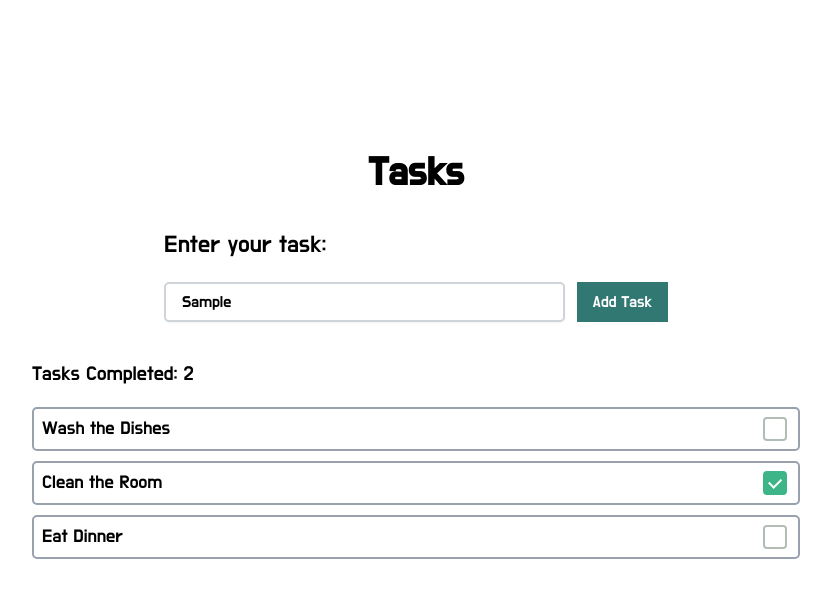
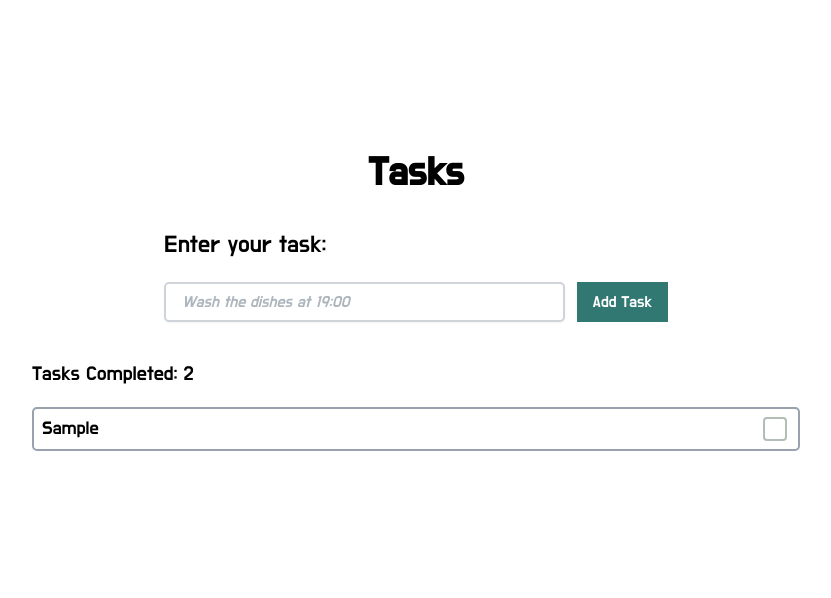
Before and after one commit to SubhankitDam/react-ts-tasks, a React (Vite) app: page / in a window 1280 px wide. Both pictures are taken after typing "Sample" into the empty fields and a click on the button "Add Task". Shown: the top 598 px of the page, without its empty margins (224-1055 px from the left). Built offline with nearby package versions, Linux system fonts and the light colour scheme; a web font is replaced by a local one.

Commit message:
feat: add event handlers for task input and dynamically show the tasks

```diff
--- a/src/App.tsx
+++ b/src/App.tsx
@@ -1,12 +1,39 @@
+import { useState } from 'react';
 import { Input } from './components/Input.tsx';
 import { List } from './components/List.tsx';
+import { type Task } from './types.ts';
 import './App.css';
 
 function App() {
+  const [tasks, setTasks] = useState<Task[]>([]);
+  const [taskInput, setTaskInput] = useState('');
+
+  const addTask = (taskInput: string): void => {
+    if (!taskInput) {
+      alert('Please enter a task.');
+      return;
+    }
+
+    setTasks([
+      ...tasks,
+      {
+        taskId: Date.now().toString(),
+        description: taskInput,
+        isCompleted: false,
+      },
+    ]);
+
+    setTaskInput('');
+  };
+
   return (
     <>
-      <Input />
-      <List />
+      <Input
+        taskInput={taskInput}
+        setTaskInput={setTaskInput}
+        addTask={addTask}
+      />
+      <List tasks={tasks} />
     </>
   );
 }
--- a/src/components/Input.tsx
+++ b/src/components/Input.tsx
@@ -1,6 +1,29 @@
 import './Input.css';
 
-export function Input() {
+export type TaskInputProps = {
+  readonly taskInput: string;
+  readonly setTaskInput: (taskInput: string) => void;
+  readonly addTask: (taskInput: string) => void;
+};
+
+export function Input({ taskInput, setTaskInput, addTask }: TaskInputProps) {
+  const handleChange = (
+    event: React.ChangeEvent<HTMLInputElement, HTMLInputElement>,
+  ) => {
+    setTaskInput(event.target.value);
+  };
+
+  const handleClick = () => addTask(taskInput);
+
+  const handleKeyDown = (event: React.KeyboardEvent<HTMLInputElement>) => {
+    if (event.key === 'Enter') {
+      handleClick();
+    }
+    if (event.key === 'Escape') {
+      setTaskInput('');
+    }
+  }
+
   return (
     <div className="task-input-container">
       <h2 className="title">Tasks</h2>
@@ -12,8 +35,13 @@ export function Input() {
         placeholder="Wash the dishes at 19:00"
         className="task-input"
         id="task"
+        value={taskInput}
+        onChange={handleChange}
+        onKeyDown={handleKeyDown}
       />
-      <button className="btn">Add Task</button>
+      <button className="btn" onClick={handleClick}>
+        Add Task
+      </button>
     </div>
   );
 }
--- a/src/components/List.tsx
+++ b/src/components/List.tsx
@@ -1,12 +1,26 @@
-import { Task } from './Task.tsx';
+import { TaskItem } from './TaskItem.tsx';
+import { type Task } from '../types.ts';
 import './List.css';
 
-export function List() {
+interface TaskProps {
+  readonly tasks: readonly Task[];
+}
+
+export function List({ tasks }: TaskProps) {
   return (
     <div className="task-list-container">
       <p className="tasks-completed">Tasks Completed: 2</p>
       <ul className="task-list">
-        <Task />
+        {tasks.map((task) => {
+          return (
+            <TaskItem
+              key={task.taskId}
+              taskId={task.taskId}
+              description={task.description}
+              isCompleted={task.isCompleted}
+            />
+          );
+        })}
       </ul>
     </div>
   );
--- a/src/components/Task.tsx
+++ /dev/null
@@ -1,36 +0,0 @@
-import './Task.css';
-
-export function Task() {
-  return (
-    <>
-      <li className="task">
-        <p>Wash the Dishes</p>
-        <input
-          type="checkbox"
-          name="wash-the-dishes"
-          id="task-checkbox"
-          className="task-checkbox"
-        />
-      </li>
-      <li className="task">
-        <p>Clean the Room</p>
-        <input
-          type="checkbox"
-          name="clean-the-room"
-          id="task-checkbox"
-          className="task-checkbox"
-          checked={true}
-        />
-      </li>
-      <li className="task">
-        <p>Eat Dinner</p>
-        <input
-          type="checkbox"
-          name="eat-dinner"
-          id="task-checkbox"
-          className="task-checkbox"
-        />
-      </li>
-    </>
-  );
-}
--- /dev/null
+++ b/src/components/TaskItem.tsx
@@ -0,0 +1,17 @@
+import { type Task } from '../types.ts';
+import './Task.css';
+
+export function TaskItem({ taskId, description, isCompleted }: Task) {
+  return (
+    <li className="task">
+      <p>{description}</p>
+      <input
+        type="checkbox"
+        name={description}
+        id={taskId}
+        className="task-checkbox"
+        checked={isCompleted}
+      />
+    </li>
+  );
+}
--- /dev/null
+++ b/src/types.ts
@@ -0,0 +1,5 @@
+export interface Task {
+  readonly taskId: string;
+  readonly description: string;
+  readonly isCompleted: boolean;
+}
```
